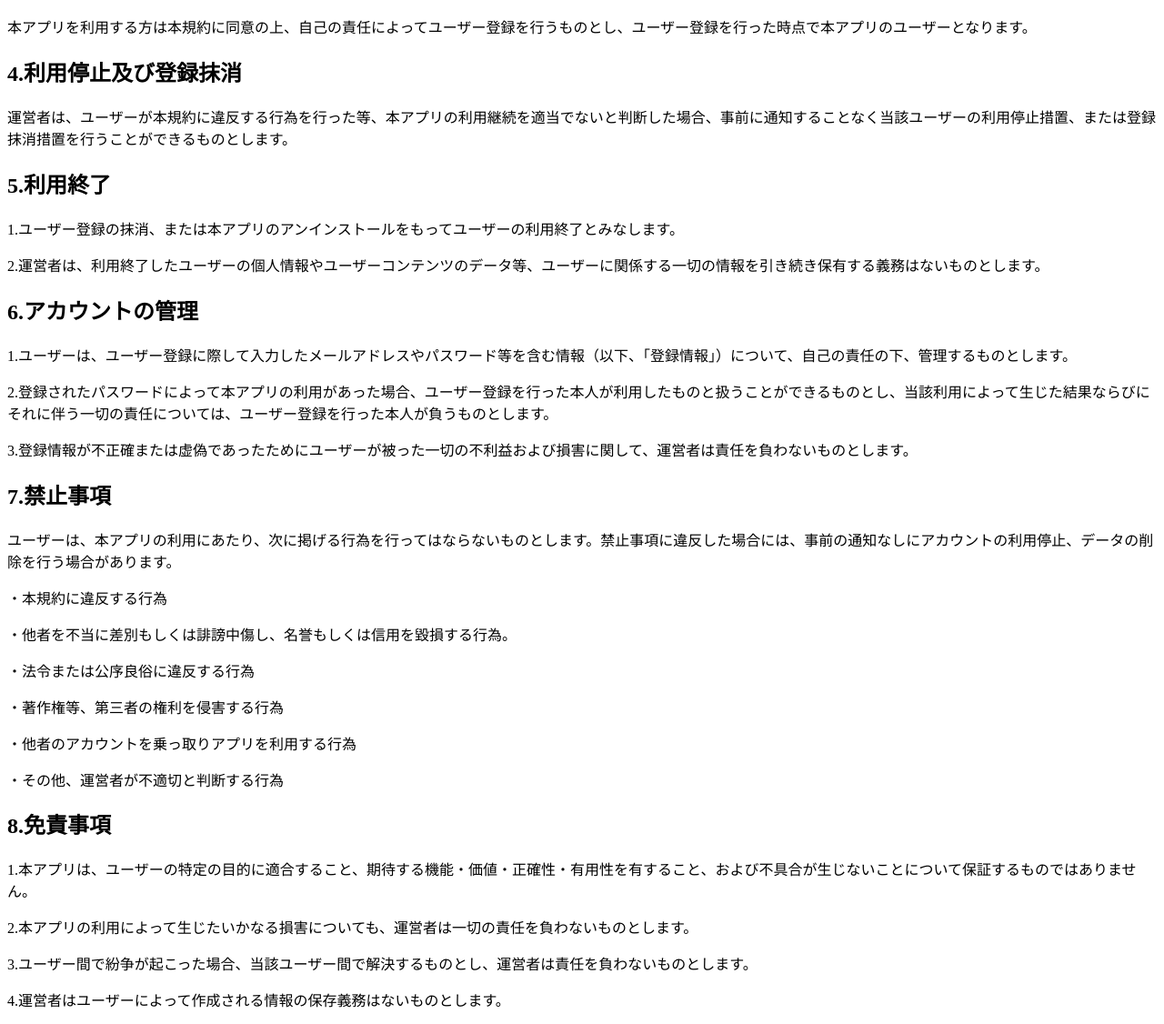
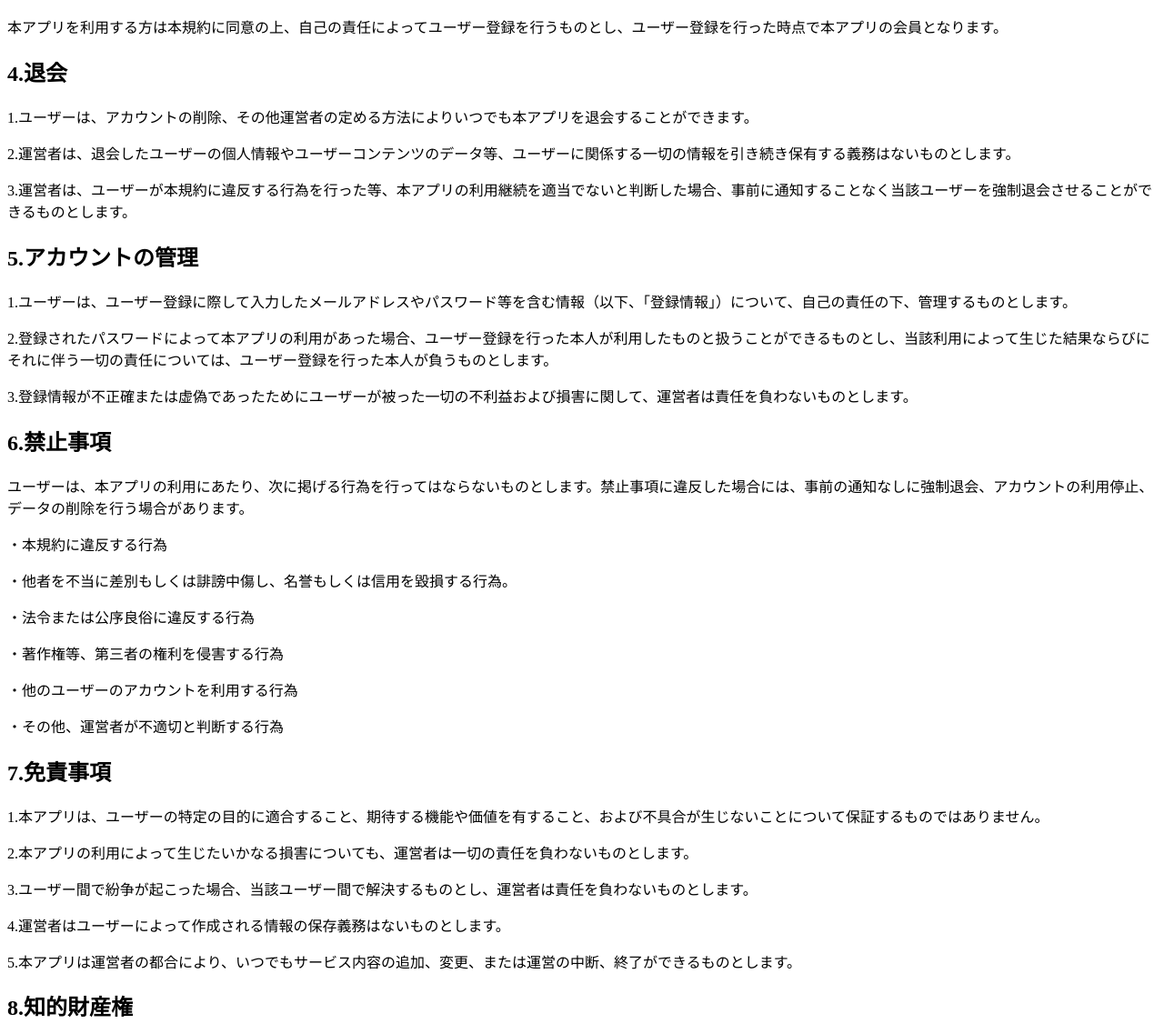
Before and after one commit to beetana/beet-terms, a plain HTML site: page index.html in a window 1280 px wide. Shown: the part 372-1498 px from the top of the page at 91% size. Drawn offline with Linux system fonts and the light colour scheme.

Commit message:
Update index.html

```diff
--- a/index.html
+++ b/index.html
@@ -15,35 +15,34 @@
     <h2>2.個人情報の取り扱い</h2>
       <p>個人情報は、運営者が別途定める「beet プライバシーポリシー」に則り、適正に取り扱うこととします。</p>
     <h2>3.ユーザー登録</h2>
-      <p>本アプリを利用する方は本規約に同意の上、自己の責任によってユーザー登録を行うものとし、ユーザー登録を行った時点で本アプリのユーザーとなります。</p>
-    <h2>4.利用停止及び登録抹消</h2>
-      <p>運営者は、ユーザーが本規約に違反する行為を行った等、本アプリの利用継続を適当でないと判断した場合、事前に通知することなく当該ユーザーの利用停止措置、または登録抹消措置を行うことができるものとします。</p>
-    <h2>5.利用終了</h2>
-      <p>1.ユーザー登録の抹消、または本アプリのアンインストールをもってユーザーの利用終了とみなします。</p>
-      <p>2.運営者は、利用終了したユーザーの個人情報やユーザーコンテンツのデータ等、ユーザーに関係する一切の情報を引き続き保有する義務はないものとします。</p>
-    <h2>6.アカウントの管理</h2>
+      <p>本アプリを利用する方は本規約に同意の上、自己の責任によってユーザー登録を行うものとし、ユーザー登録を行った時点で本アプリの会員となります。</p>
+    <h2>4.退会</h2>
+      <p>1.ユーザーは、アカウントの削除、その他運営者の定める方法によりいつでも本アプリを退会することができます。</p>
+      <p>2.運営者は、退会したユーザーの個人情報やユーザーコンテンツのデータ等、ユーザーに関係する一切の情報を引き続き保有する義務はないものとします。</p>
+      <p>3.運営者は、ユーザーが本規約に違反する行為を行った等、本アプリの利用継続を適当でないと判断した場合、事前に通知することなく当該ユーザーを強制退会させることができるものとします。</p>
+    <h2>5.アカウントの管理</h2>
       <p>1.ユーザーは、ユーザー登録に際して入力したメールアドレスやパスワード等を含む情報（以下、「登録情報」）について、自己の責任の下、管理するものとします。</p>
       <p>2.登録されたパスワードによって本アプリの利用があった場合、ユーザー登録を行った本人が利用したものと扱うことができるものとし、当該利用によって生じた結果ならびにそれに伴う一切の責任については、ユーザー登録を行った本人が負うものとします。</p>
       <p>3.登録情報が不正確または虚偽であったためにユーザーが被った一切の不利益および損害に関して、運営者は責任を負わないものとします。</p>
-    <h2>7.禁止事項</h2>
-      <p>ユーザーは、本アプリの利用にあたり、次に掲げる行為を行ってはならないものとします。禁止事項に違反した場合には、事前の通知なしにアカウントの利用停止、データの削除を行う場合があります。</p>
+    <h2>6.禁止事項</h2>
+      <p>ユーザーは、本アプリの利用にあたり、次に掲げる行為を行ってはならないものとします。禁止事項に違反した場合には、事前の通知なしに強制退会、アカウントの利用停止、データの削除を行う場合があります。</p>
         <p>・本規約に違反する行為</p>
         <p>・他者を不当に差別もしくは誹謗中傷し、名誉もしくは信用を毀損する行為。</p>
         <p>・法令または公序良俗に違反する行為</p>
         <p>・著作権等、第三者の権利を侵害する行為</p>
-        <p>・他者のアカウントを乗っ取りアプリを利用する行為</p>
+        <p>・他のユーザーのアカウントを利用する行為</p>
         <p>・その他、運営者が不適切と判断する行為</p>
-    <h2>8.免責事項</h2>
-      <p>1.本アプリは、ユーザーの特定の目的に適合すること、期待する機能・価値・正確性・有用性を有すること、および不具合が生じないことについて保証するものではありません。</p>
+    <h2>7.免責事項</h2>
+      <p>1.本アプリは、ユーザーの特定の目的に適合すること、期待する機能や価値を有すること、および不具合が生じないことについて保証するものではありません。</p>
       <p>2.本アプリの利用によって生じたいかなる損害についても、運営者は一切の責任を負わないものとします。</p>
       <p>3.ユーザー間で紛争が起こった場合、当該ユーザー間で解決するものとし、運営者は責任を負わないものとします。</p>
       <p>4.運営者はユーザーによって作成される情報の保存義務はないものとします。</p>
       <p>5.本アプリは運営者の都合により、いつでもサービス内容の追加、変更、または運営の中断、終了ができるものとします。</p>
-    <h2>9.知的財産権</h2>
+    <h2>8.知的財産権</h2>
       <p>本アプリを通じて提供される全てのデータ、文章、音声、映像、イラスト、情報及び本アプリに関する著作権、商標権、肖像権を含む一切の権利は、当該権利を有する者に帰属します。</p>
-    <h2>10.寄せられる意見、提案の扱い</h2>
+    <h2>9.寄せられる意見、提案の扱い</h2>
       <p>ユーザーが本アプリに関して提供する一切のフィードバック、意見、又は提案は完全に任意であり、運営者が適切と判断した場合、これらフィードバック、意見又は 提案を、ユーザーに対して一切義務を負わずに、自由に使用することができるものとします。</p>
-    <h2>11.準拠法と管轄</h2>
+    <h2>10.準拠法と管轄</h2>
       <p>1.本規約の準拠法は日本法とします。</p>
       <p>2.運営者とユーザー間で紛争が生じた場合には、東京地方裁判所を専属的合意管轄とします。</p>
     <br>
```
